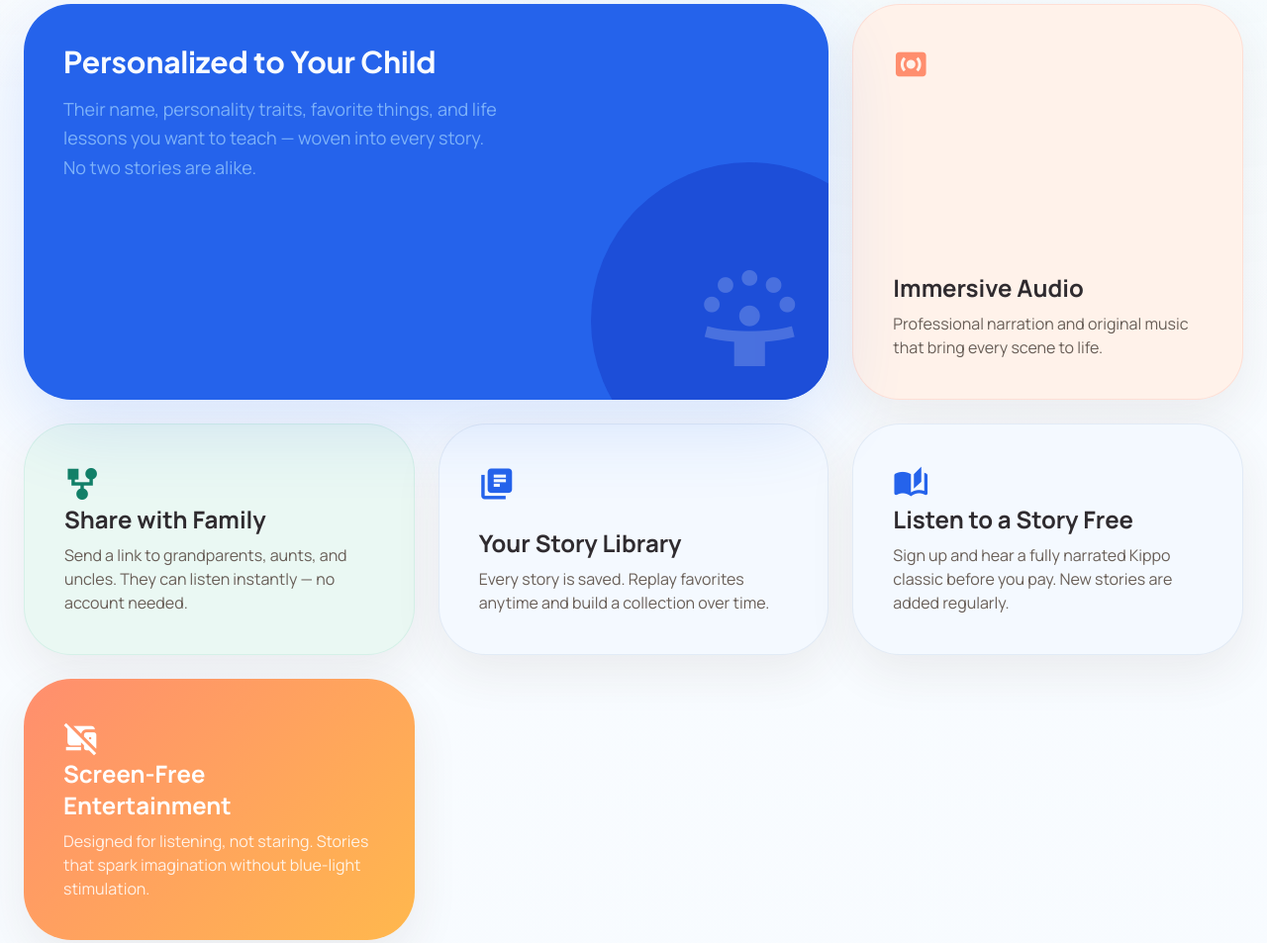
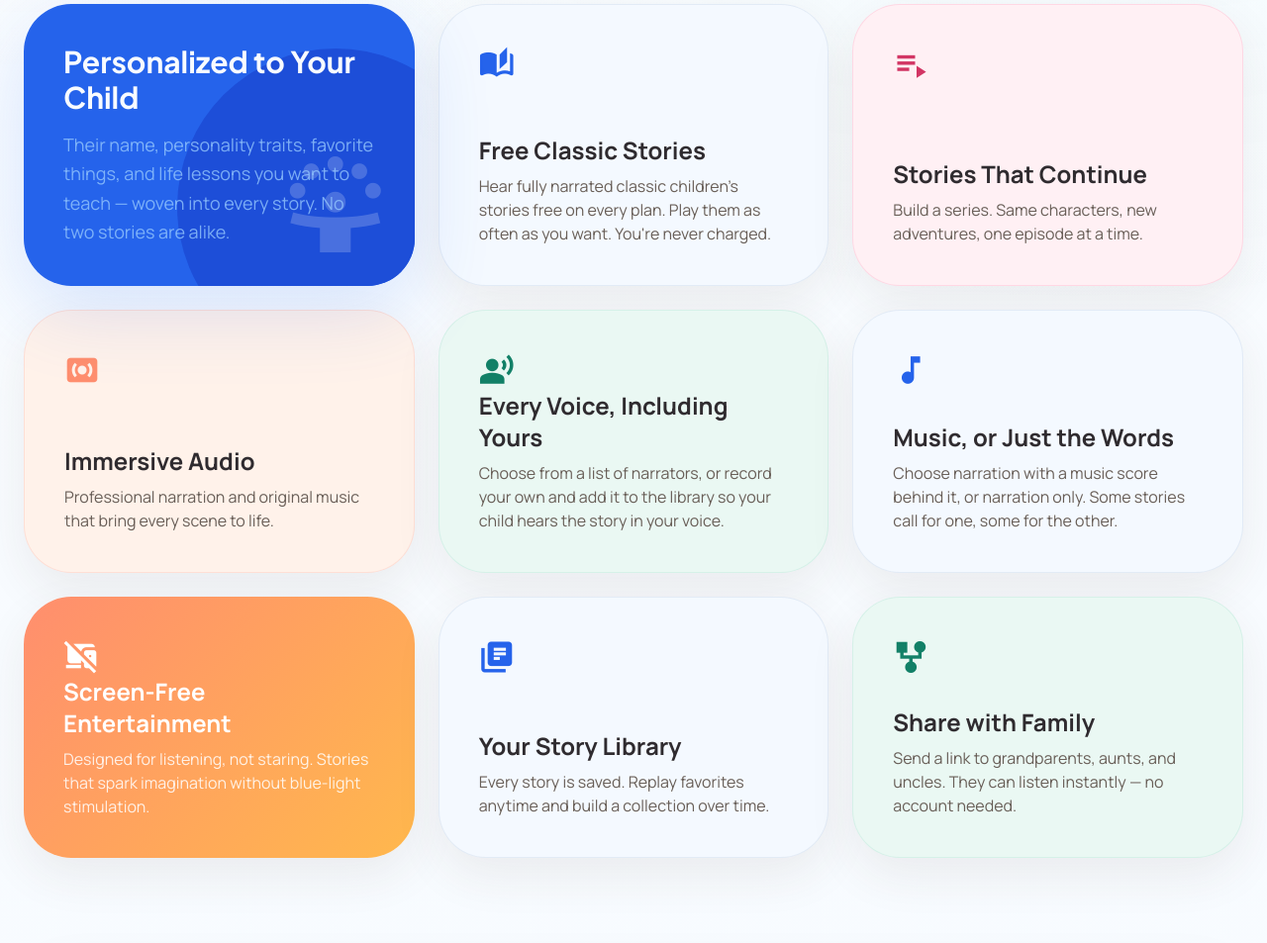
Before and after one commit to Giuchetta/kippo-landing, a plain HTML site: page index.html in a window 1280 px wide. Shown: the part 1815-2768 px from the top of the page at 99% size. Drawn offline with nearby package versions, Linux system fonts and the light colour scheme.

Commit message:
Expand landing page feature grid

```diff
--- a/index.html
+++ b/index.html
@@ -238,14 +238,30 @@
 <p class="text-on-surface-variant">Stories that feel handmade, powered by technology that's invisible.</p>
 </div>
 <div class="grid md:grid-cols-3 gap-6">
-<!-- Large Feature -->
-<div class="md:col-span-2 bg-primary rounded-xl p-10 text-on-primary flex flex-col justify-between min-h-[400px] overflow-hidden relative shadow-play">
+<!-- Personalized Stories -->
+<div class="bg-primary rounded-xl p-10 text-on-primary flex flex-col justify-between min-h-[220px] overflow-hidden relative shadow-play">
 <div class="relative z-10 max-w-md">
 <h3 class="text-3xl font-bold mb-4 font-headline">Personalized to Your Child</h3>
 <p class="text-primary-fixed/80 text-lg leading-relaxed">Their name, personality traits, favorite things, and life lessons you want to teach — woven into every story. No two stories are alike.</p>
 </div>
 <div class="absolute -right-20 -bottom-20 w-80 h-80 bg-primary-dim rounded-full flex items-center justify-center">
 <span class="material-symbols-outlined text-[120px] opacity-20" data-icon="person_celebrate">person_celebrate</span>
+</div>
+</div>
+<!-- Free Classic Stories -->
+<div class="bg-sky-soft rounded-xl p-10 flex flex-col justify-between min-h-[220px] border border-[#dce5f2]/70 shadow-card">
+<span class="material-symbols-outlined text-primary text-4xl" data-icon="auto_stories">auto_stories</span>
+<div>
+<h3 class="text-2xl font-bold mb-2">Free Classic Stories</h3>
+<p class="text-on-surface-variant">Hear fully narrated classic children's stories free on every plan. Play them as often as you want. You're never charged.</p>
+</div>
+</div>
+<!-- Story Series -->
+<div class="bg-berry-soft rounded-xl p-10 flex flex-col justify-between min-h-[220px] border border-[#ffd2e0]/80 shadow-card">
+<span class="material-symbols-outlined text-[#d23564] text-4xl" data-icon="playlist_play">playlist_play</span>
+<div>
+<h3 class="text-2xl font-bold mb-2">Stories That Continue</h3>
+<p class="text-on-surface-variant">Build a series. Same characters, new adventures, one episode at a time.</p>
 </div>
 </div>
 <!-- Immersive Audio -->
@@ -256,12 +272,28 @@
 <p class="text-on-surface-variant">Professional narration and original music that bring every scene to life.</p>
 </div>
 </div>
-<!-- Family Sharing -->
+<!-- Narrator Voices -->
 <div class="bg-mint-soft rounded-xl p-10 flex flex-col justify-between min-h-[220px] border border-[#cdeee4]/70 shadow-card">
-<span class="material-symbols-outlined text-[#128067] text-4xl" data-icon="family_history">family_history</span>
+<span class="material-symbols-outlined text-[#128067] text-4xl" data-icon="record_voice_over">record_voice_over</span>
 <div>
-<h3 class="text-2xl font-bold mb-2">Share with Family</h3>
-<p class="text-on-surface-variant">Send a link to grandparents, aunts, and uncles. They can listen instantly — no account needed.</p>
+<h3 class="text-2xl font-bold mb-2">Every Voice, Including Yours</h3>
+<p class="text-on-surface-variant">Choose from a list of narrators, or record your own and add it to the library so your child hears the story in your voice.</p>
+</div>
+</div>
+<!-- Audio Styles -->
+<div class="bg-sky-soft rounded-xl p-10 flex flex-col justify-between min-h-[220px] border border-[#dce5f2]/70 shadow-card">
+<span class="material-symbols-outlined text-primary text-4xl" data-icon="music_note">music_note</span>
+<div>
+<h3 class="text-2xl font-bold mb-2">Music, or Just the Words</h3>
+<p class="text-on-surface-variant">Choose narration with a music score behind it, or narration only. Some stories call for one, some for the other.</p>
+</div>
+</div>
+<!-- Screen-free -->
+<div class="bg-[linear-gradient(135deg,#ff8e6e_0%,#ffb84d_100%)] rounded-xl p-10 text-white flex flex-col justify-between min-h-[220px] shadow-card">
+<span class="material-symbols-outlined text-4xl" data-icon="phonelink_off">phonelink_off</span>
+<div>
+<h3 class="text-2xl font-bold mb-2">Screen-Free Entertainment</h3>
+<p class="text-white/85">Designed for listening, not staring. Stories that spark imagination without blue-light stimulation.</p>
 </div>
 </div>
 <!-- Story Library -->
@@ -272,20 +304,12 @@
 <p class="text-on-surface-variant">Every story is saved. Replay favorites anytime and build a collection over time.</p>
 </div>
 </div>
-<!-- Free Classic Stories -->
-<div class="bg-sky-soft rounded-xl p-10 flex flex-col justify-between min-h-[220px] border border-[#dce5f2]/70 shadow-card">
-<span class="material-symbols-outlined text-primary text-4xl" data-icon="auto_stories">auto_stories</span>
+<!-- Family Sharing -->
+<div class="bg-mint-soft rounded-xl p-10 flex flex-col justify-between min-h-[220px] border border-[#cdeee4]/70 shadow-card">
+<span class="material-symbols-outlined text-[#128067] text-4xl" data-icon="family_history">family_history</span>
 <div>
-<h3 class="text-2xl font-bold mb-2">Listen to a Story Free</h3>
-<p class="text-on-surface-variant">Sign up and hear a fully narrated Kippo classic before you pay. New stories are added regularly.</p>
-</div>
-</div>
-<!-- Screen-free -->
-<div class="bg-[linear-gradient(135deg,#ff8e6e_0%,#ffb84d_100%)] rounded-xl p-10 text-white flex flex-col justify-between min-h-[220px] shadow-card">
-<span class="material-symbols-outlined text-4xl" data-icon="phonelink_off">phonelink_off</span>
-<div>
-<h3 class="text-2xl font-bold mb-2">Screen-Free Entertainment</h3>
-<p class="text-white/85">Designed for listening, not staring. Stories that spark imagination without blue-light stimulation.</p>
+<h3 class="text-2xl font-bold mb-2">Share with Family</h3>
+<p class="text-on-surface-variant">Send a link to grandparents, aunts, and uncles. They can listen instantly — no account needed.</p>
 </div>
 </div>
 </div>
```
